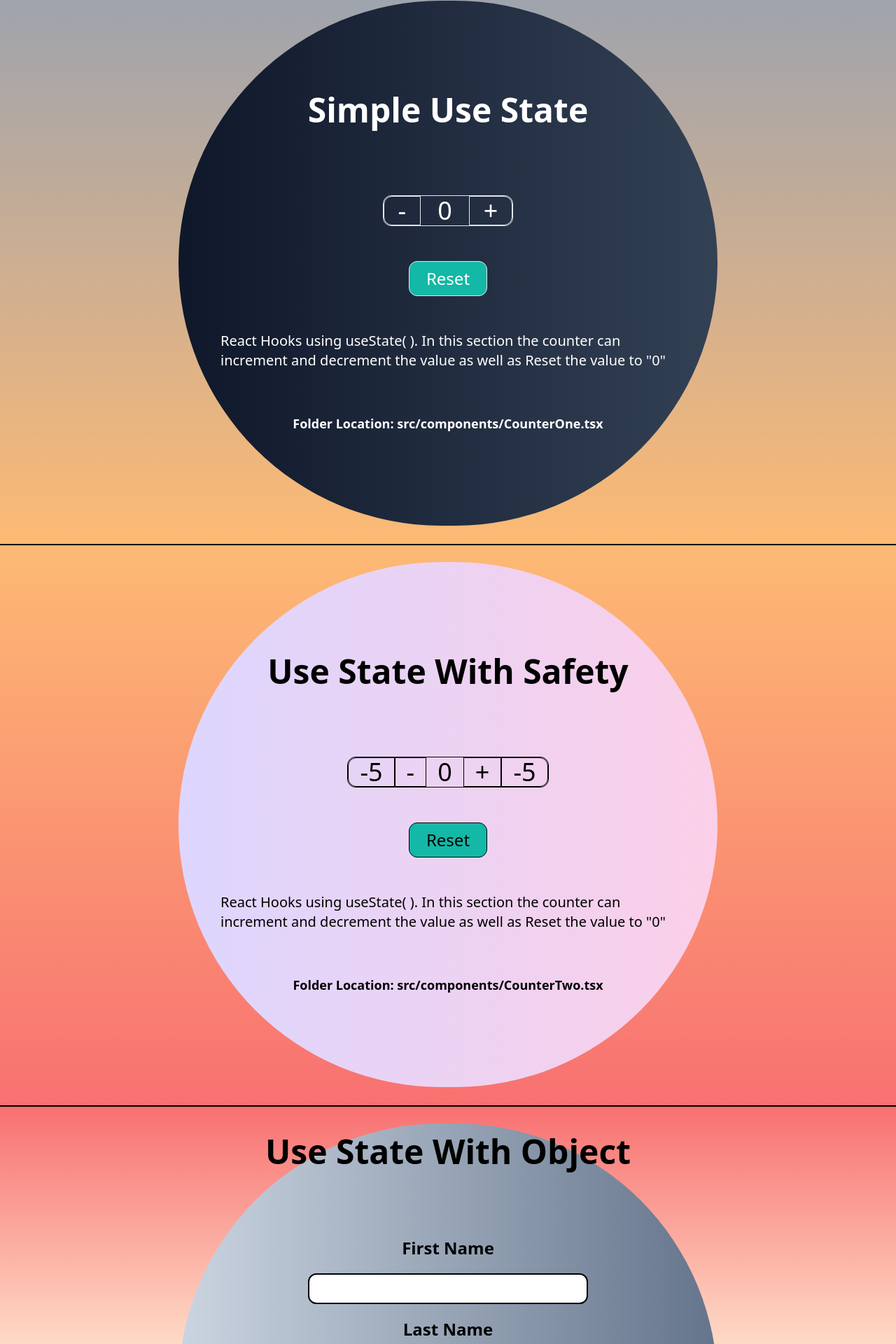
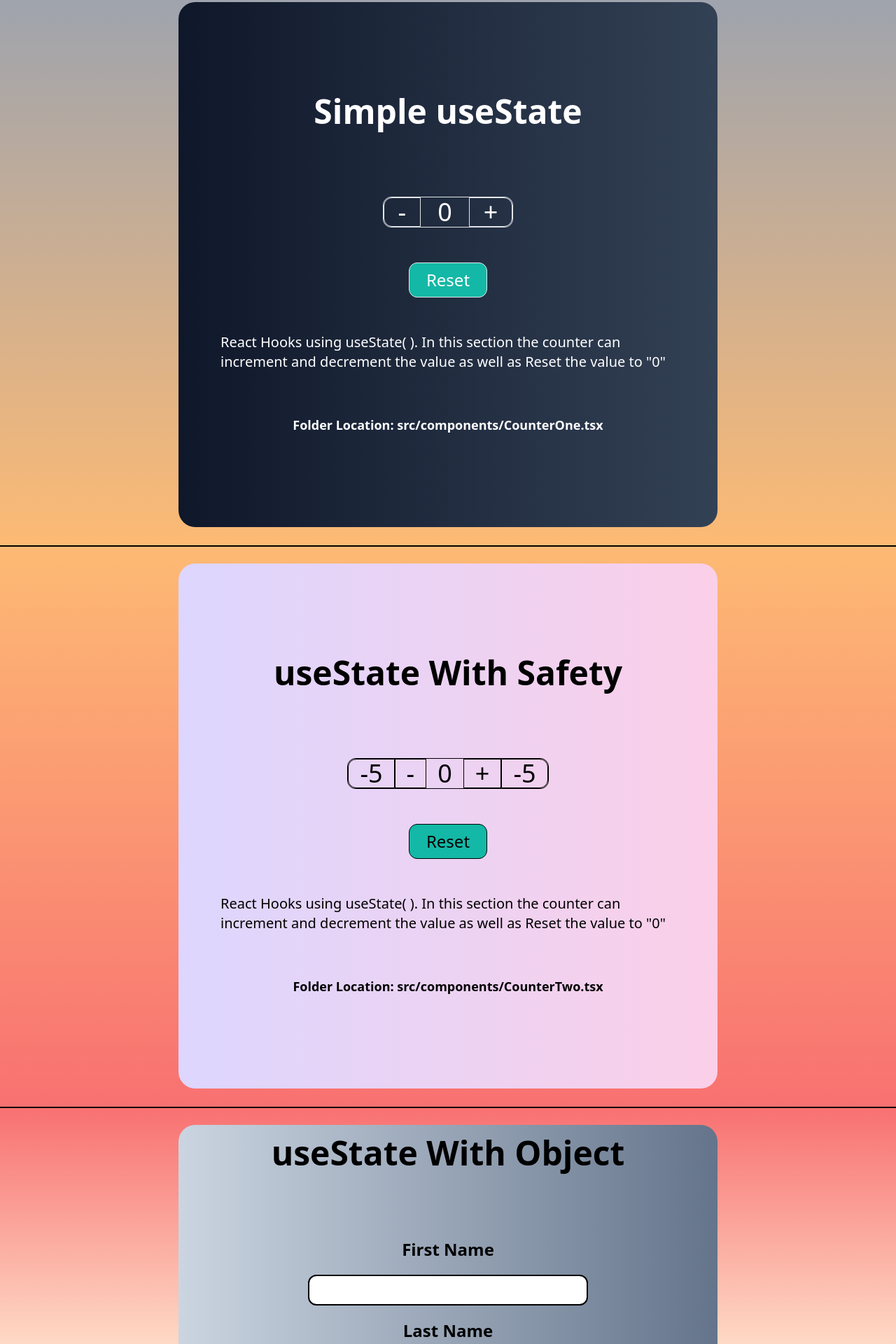
Before and after one commit to SAF2k/react-hook-learn, a React (Vite) app: page / in a window 1280 px wide. Shown: the part 823-2743 px from the top of the page at 70% size. Built offline with nearby package versions, Linux system fonts and the light colour scheme.

Commit message:
ui update

```diff
--- a/src/App.tsx
+++ b/src/App.tsx
@@ -1,7 +1,8 @@
 import CounterOne from "./components/CounterOne";
-import CounterThree from "./components/CounterThree";
+import Name from "./components/Name";
 import CounterTwo from "./components/CounterTwo";
 import Home from "./components/Home";
+import AddItem from "./components/AddItem";
 
 function App() {
   return (
@@ -10,7 +11,8 @@ function App() {
         <Home />
         <CounterOne />
         <CounterTwo />
-        <CounterThree />
+        <Name />
+        <AddItem />
       </div>
     </>
   );
--- a/src/components/CounterThree.tsx
+++ b/src/components/AddItem.tsx
@@ -1,13 +1,13 @@
 import { useState } from "react";
 
-const CounterThree = () => {
-  const [name, setName] = useState({firstName: '', lastName: ''});
+const AddItem = () => {
+  const [name, setName] = useState({ firstName: "", lastName: "" });
 
   return (
     <>
-      <div className="flex justify-center h-screen p-6 bg-gradient-to-t from-gray-400 via-orange-100 to-red-400">
-        <div className="flex justify-center flex-col items-center gap-[50px] h-[calc(100vh-50px)] w-[calc(100vw-510px)] bg-gradient-to-r from-slate-300 to-slate-500 text-black rounded-full">
-          <h1 className="text-5xl font-bold pb-12">Use State With Object</h1>
+      <div className="flex justify-center h-screen p-6 bg-gradient-to-t from-pink-500 via-fuchsia-300 to-gray-400">
+        <div className="flex justify-center flex-col items-center text-white rounded-3xl gap-[50px] h-[calc(100vh-50px)] w-[calc(100vw-510px)] bg-gradient-to-r from-slate-500 to-slate-800">
+          <h1 className="text-5xl font-bold pb-12">useState With Object</h1>
           <div className="flex items-center flex-col gap-5 rounded-xl">
             <label className="text-2xl font-bold" htmlFor="firstName">
               First Name
@@ -48,9 +48,9 @@ const CounterThree = () => {
           </p>
         </div>
       </div>
-      <div className="border-b-2 bg-black"></div>
+      <div className="border-b-2 border-black"></div>
     </>
   );
 };
 
-export default CounterThree;
+export default AddItem;
--- a/src/components/CounterOne.tsx
+++ b/src/components/CounterOne.tsx
@@ -11,8 +11,8 @@ const CounterOne = () => {
   return (
     <>
       <div className="flex justify-center p-6 bg-gradient-to-b from-gray-400 to-orange-300 h-screen">
-        <div className="flex justify-center flex-col items-center gap-[50px] h-[calc(100vh-50px)] w-[calc(100vw-510px)] bg-gradient-to-r from-slate-900 to-slate-700 text-white rounded-full">
-          <h1 className="text-5xl font-bold pb-12">Simple Use State</h1>
+        <div className="flex justify-center flex-col items-center text-white rounded-3xl gap-[50px] h-[calc(100vh-50px)] w-[calc(100vw-510px)] bg-gradient-to-r from-slate-900 to-slate-700">
+          <h1 className="text-5xl font-bold pb-12">Simple useState</h1>
           <div className="text-4xl space-x-6 flex items-center border rounded-xl ">
             <button
               className="border shadow-sm px-5 rounded-l-xl"
--- a/src/components/CounterTwo.tsx
+++ b/src/components/CounterTwo.tsx
@@ -22,8 +22,8 @@ const CounterTwo = () => {
   return (
     <>
       <div className="flex justify-center h-screen p-6 bg-gradient-to-b from-orange-300 to-red-400">
-        <div className="flex justify-center flex-col items-center gap-[50px] h-[calc(100vh-50px)] w-[calc(100vw-510px)] bg-gradient-to-r from-violet-200 to-pink-200 text-black rounded-full">
-          <h1 className="text-5xl font-bold pb-12">Use State With Safety</h1>
+        <div className="flex justify-center flex-col items-center text-black rounded-3xl gap-[50px] h-[calc(100vh-50px)] w-[calc(100vw-510px)] bg-gradient-to-r from-violet-200 to-pink-200">
+          <h1 className="text-5xl font-bold pb-12">useState With Safety</h1>
           <div className="text-4xl flex items-center border rounded-xl border-black">
             <button
               className="border border-black shadow-sm px-4 rounded-l-xl"
--- a/src/components/Home.tsx
+++ b/src/components/Home.tsx
@@ -21,6 +21,7 @@ export default function Home(): ReactElement {
   }, []);
 
   return (
+    <>
       <div className="h-screen bg-gradient-to-b from-slate-900 to-gray-400">
         <motion.div
           className="relative z-10 flex h-screen items-center md:h-[calc(100vh-116px)]"
@@ -63,5 +64,7 @@ export default function Home(): ReactElement {
           id="canvas"
         ></canvas>
       </div>
+      <div className="border-b-2 border-black"></div>
+    </>
   );
 }
--- /dev/null
+++ b/src/components/Name.tsx
@@ -0,0 +1,56 @@
+import { useState } from "react";
+
+const Name = () => {
+  const [name, setName] = useState({ firstName: "", lastName: "" });
+
+  return (
+    <>
+      <div className="flex justify-center h-screen p-6 bg-gradient-to-t from-gray-400 via-orange-100 to-red-400">
+        <div className="flex justify-center flex-col items-center text-black rounded-3xl gap-[50px] h-[calc(100vh-50px)] w-[calc(100vw-510px)] bg-gradient-to-r from-slate-300 to-slate-500">
+          <h1 className="text-5xl font-bold pb-12">useState With Object</h1>
+          <div className="flex items-center flex-col gap-5 rounded-xl">
+            <label className="text-2xl font-bold" htmlFor="firstName">
+              First Name
+            </label>
+            <input
+              className="border-2 border-black rounded-xl px-6 py-1 text-2xl"
+              type="text"
+              id="firstName"
+              value={name.firstName}
+              onChange={(e) => setName({ ...name, firstName: e.target.value })}
+            />
+            <label className="text-2xl font-bold" htmlFor="lastName">
+              Last Name
+            </label>
+            <input
+              className="border-2 border-black rounded-xl px-6 py-1 text-2xl"
+              type="text"
+              id="lastName"
+              value={name.lastName}
+              onChange={(e) => setName({ ...name, lastName: e.target.value })}
+            />
+          </div>
+          <p className="text-2xl">
+            Your First Name is -{" "}
+            <span className="font-bold">{name.firstName}</span>
+          </p>
+          <p className="text-2xl">
+            Your Last Name is -{" "}
+            <span className="font-bold">{name.lastName}</span>
+          </p>
+
+          <p className="text-xl w-[650px]">
+            React Hooks using useState( ). In this section the counter can
+            increment and decrement the value as well as Reset the value to "0"
+          </p>
+          <p className="text-lg font-semibold pt-3">
+            Folder Location: src/components/CounterTwo.tsx
+          </p>
+        </div>
+      </div>
+      <div className="border-b-2 border-black"></div>
+    </>
+  );
+};
+
+export default Name;
```
Lines whose indentation alone changed are shown as unchanged.
